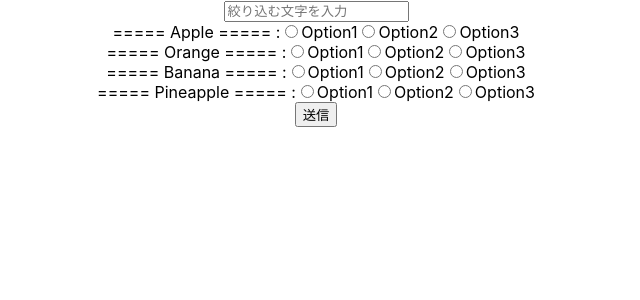
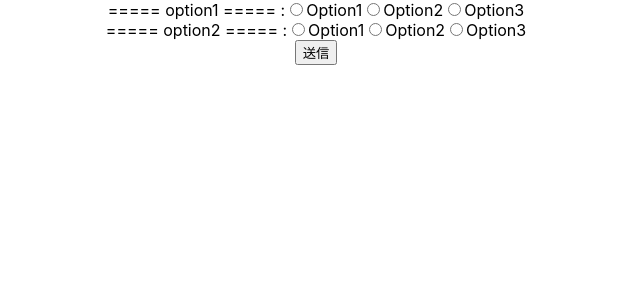
Before and after one commit to ASAP-BYAF/react-radio-button, a React (Create React App) app: page / in a window 1280 px wide. Shown: the top 300 px of the page, without its empty margins (324-964 px from the left). Built offline with nearby package versions, Linux system fonts and the light colour scheme.

Commit message:
App.js と RadioButtonForm.js を編集しました。
RadioButtonForm.js 内で用いる質問とその選択肢を外部から与えて汎用性を
高めようとしていますが、うまくいっていません。今後、改善が必要です。

```diff
--- a/src/App.js
+++ b/src/App.js
@@ -1,12 +1,13 @@
 import "./App.css";
 // import RadioButtonForm from "./RadioButtonForm";
-// import RadioButtonFormValue from "./RadioButtonFormValue";
-import RefineRadio from "./RefineRadio";
+import RadioButtonFormValue from "./RadioButtonFormValue";
+// import RefineRadio from "./RefineRadio";
 
 function App() {
   return (
     <div className="App">
-      <RefineRadio />
+      {/* <RefineRadio /> */}
+      <RadioButtonFormValue />
     </div>
   );
 }
--- a/src/RadioButtonForm.js
+++ b/src/RadioButtonForm.js
@@ -10,7 +10,12 @@ function RadioButtonForm(props) {
 
   const handleOptionChange = (e) => {
     const { name, value } = e.target;
+    console.log(name, value);
     setSelectedOptions({
+      ...selectedOptions,
+      [name]: value,
+    });
+    console.log({
       ...selectedOptions,
       [name]: value,
     });
```
